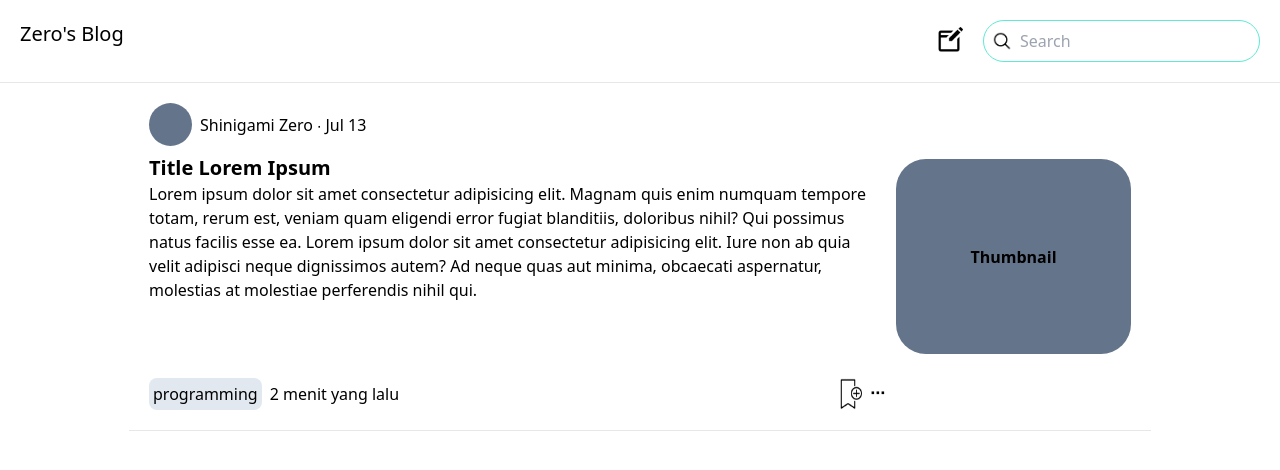
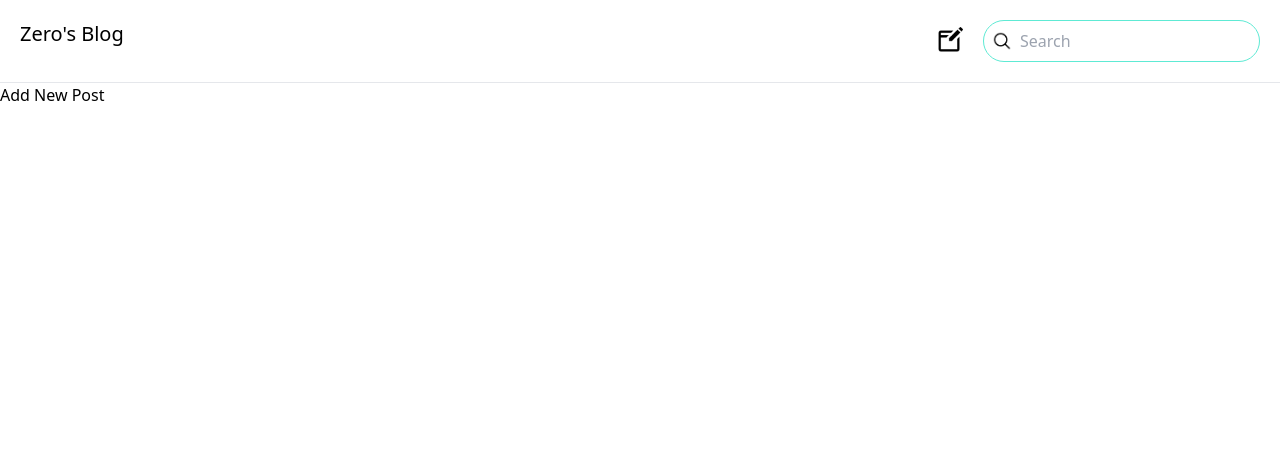
Before and after one commit to ahmadxgani/react-blog-frontend, a React (Create React App) app: page /post in a window 1280 px wide. Shown: the top 470 px of the page. Built offline with nearby package versions, Linux system fonts and the light colour scheme.

Commit message:
chore: add react router

```diff
--- a/package.json
+++ b/package.json
@@ -12,6 +12,7 @@
     "@types/react-dom": "^18.0.6",
     "react": "^18.2.0",
     "react-dom": "^18.2.0",
+    "react-router-dom": "^6.4.2",
     "react-scripts": "5.0.1",
     "typescript": "^4.8.4",
     "web-vitals": "^2.1.4"
--- a/src/App.tsx
+++ b/src/App.tsx
@@ -1,59 +1,21 @@
 import "./App.css";
+import { BrowserRouter, Routes, Route } from "react-router-dom";
+import DetailPost from "./components/post/DetailPost";
+import NewPost from "./components/post/NewPost";
+import Navigation from "./components/templates/Navigation";
+import Main from "./components/templates/Main";
 
 function App() {
   return (
     <>
-      <nav className="flex justify-between w-full p-5 border-b">
-        <div>
-          <h2 className="text-xl">Zero's Blog</h2>
-        </div>
-        <div className="flex items-center gap-5">
-          <span>
-            <img src={process.env.PUBLIC_URL + "/Create.png"} alt="add new post" width={28} />
-          </span>
-          <div className="flex w-auto items-center border-teal-300 border rounded-full">
-            <span className="p-2 pr-0">
-              <img src={process.env.PUBLIC_URL + "/Search.png"} alt="search" width={20} />
-            </span>
-            <input type="text" placeholder="Search" className="p-2 bg-transparent focus:outline-none" />
-          </div>
-        </div>
-      </nav>
-
-      <main>
-        <div className="flex w-[982px] h-[307px] justify-between p-5 box-content mx-auto border-b">
-          <div className=" w-3/4 flex flex-col justify-between">
-            <div className="flex gap-2 flex-col">
-              <div className="flex items-center gap-2">
-                <div className="rounded-full w-[43px] h-[43px] bg-slate-500" />
-                <p>
-                  Shinigami Zero<span className="mx-1">&#x2219;</span>Jul 13
-                </p>
-              </div>
-              <div>
-                <h2 className="font-bold text-xl">Title Lorem Ipsum</h2>
-                <p>
-                  Lorem ipsum dolor sit amet consectetur adipisicing elit. Magnam quis enim numquam tempore totam, rerum est, veniam quam eligendi error fugiat blanditiis, doloribus nihil? Qui possimus natus facilis esse ea. Lorem ipsum
-                  dolor sit amet consectetur adipisicing elit. Iure non ab quia velit adipisci neque dignissimos autem? Ad neque quas aut minima, obcaecati aspernatur, molestias at molestiae perferendis nihil qui.
-                </p>
-              </div>
-            </div>
-            <div className="flex justify-between">
-              <div className="flex gap-2 items-center">
-                <div className="bg-slate-200 rounded-lg p-1">programming</div>
-                <span>2 menit yang lalu</span>
-              </div>
-              <div className="flex gap-2">
-                <img src={process.env.PUBLIC_URL + "/Bookmark.png"} alt="bookmark" width={28} />
-                <span className="font-bold text-lg">&#x2219;&#x2219;&#x2219;</span>
-              </div>
-            </div>
-          </div>
-          <div className="w-[235px] h-[195px] bg-slate-500 flex items-center justify-center rounded-[30px] self-center">
-            <h2 className="font-black">Thumbnail</h2>
-          </div>
-        </div>
-      </main>
+      <BrowserRouter>
+        <Navigation />
+        <Routes>
+          <Route path="/" element={<Main />} />
+          <Route path="/post" element={<NewPost />} />
+          <Route path="/post/26be68a2-ec55-4fc7-bcae-3eb8d89929e1" element={<DetailPost />} />
+        </Routes>
+      </BrowserRouter>
     </>
   );
 }
--- /dev/null
+++ b/src/components/post/DetailPost.tsx
@@ -0,0 +1,9 @@
+function DetailPost() {
+  return (
+    <>
+      <p>Detail Post</p>
+    </>
+  );
+}
+
+export default DetailPost;
--- /dev/null
+++ b/src/components/post/NewPost.tsx
@@ -0,0 +1,9 @@
+function NewPost(params: any) {
+  return (
+    <>
+      <p>Add New Post</p>
+    </>
+  );
+}
+
+export default NewPost;
--- /dev/null
+++ b/src/components/templates/Main.tsx
@@ -0,0 +1,42 @@
+import { Link } from "react-router-dom";
+
+function Main() {
+  return (
+    <main>
+      <Link to="/post/26be68a2-ec55-4fc7-bcae-3eb8d89929e1" className="flex w-[982px] h-[307px] justify-between p-5 box-content mx-auto border-b">
+        <div className=" w-3/4 flex flex-col justify-between">
+          <div className="flex gap-2 flex-col">
+            <div className="flex items-center gap-2">
+              <div className="rounded-full w-[43px] h-[43px] bg-slate-500" />
+              <p>
+                Shinigami Zero<span className="mx-1">&#x2219;</span>Jul 13
+              </p>
+            </div>
+            <div>
+              <h2 className="font-bold text-xl">Title Lorem Ipsum</h2>
+              <p>
+                Lorem ipsum dolor sit amet consectetur adipisicing elit. Magnam quis enim numquam tempore totam, rerum est, veniam quam eligendi error fugiat blanditiis, doloribus nihil? Qui possimus natus facilis esse ea. Lorem ipsum dolor
+                sit amet consectetur adipisicing elit. Iure non ab quia velit adipisci neque dignissimos autem? Ad neque quas aut minima, obcaecati aspernatur, molestias at molestiae perferendis nihil qui.
+              </p>
+            </div>
+          </div>
+          <div className="flex justify-between">
+            <div className="flex gap-2 items-center">
+              <div className="bg-slate-200 rounded-lg p-1">programming</div>
+              <span>2 menit yang lalu</span>
+            </div>
+            <div className="flex gap-2">
+              <img src={process.env.PUBLIC_URL + "/Bookmark.png"} alt="bookmark" width={28} />
+              <span className="font-bold text-lg">&#x2219;&#x2219;&#x2219;</span>
+            </div>
+          </div>
+        </div>
+        <div className="w-[235px] h-[195px] bg-slate-500 flex items-center justify-center rounded-[30px] self-center">
+          <h2 className="font-black">Thumbnail</h2>
+        </div>
+      </Link>
+    </main>
+  );
+}
+
+export default Main;
--- /dev/null
+++ b/src/components/templates/Navigation.tsx
@@ -0,0 +1,24 @@
+import { Link } from "react-router-dom";
+
+function Navigation() {
+  return (
+    <nav className="flex justify-between w-full p-5 border-b">
+      <Link to="/">
+        <h2 className="text-xl">Zero's Blog</h2>
+      </Link>
+      <div className="flex items-center gap-5">
+        <Link to="/post">
+          <img src={process.env.PUBLIC_URL + "/Create.png"} alt="add new post" width={28} />
+        </Link>
+        <div className="flex w-auto items-center border-teal-300 border rounded-full">
+          <span className="p-2 pr-0">
+            <img src={process.env.PUBLIC_URL + "/Search.png"} alt="search" width={20} />
+          </span>
+          <input type="text" placeholder="Search" className="p-2 bg-transparent focus:outline-none" />
+        </div>
+      </div>
+    </nav>
+  );
+}
+
+export default Navigation;
```
Also changed, not shown: 1 other file (tests, documents, lock files or other folders).
